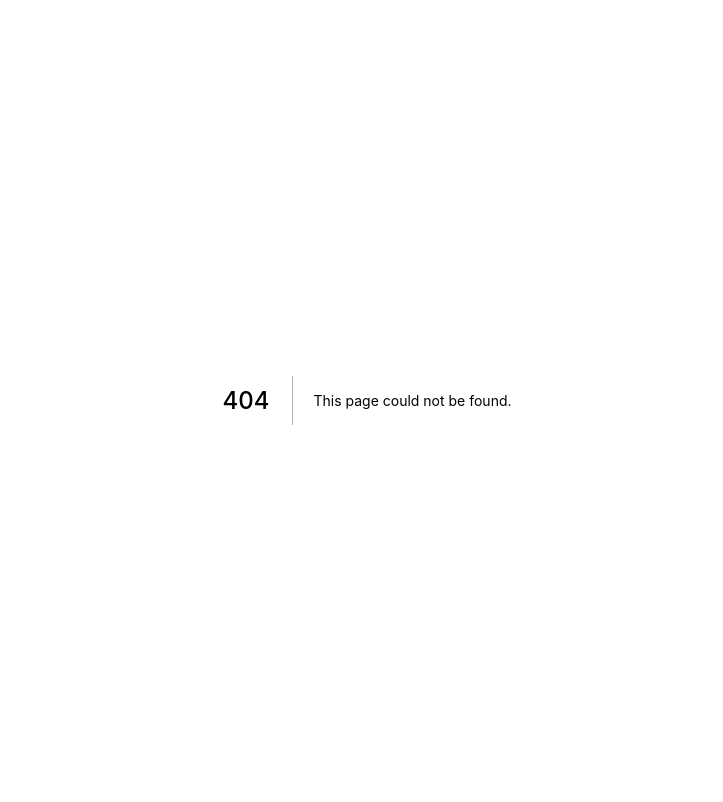
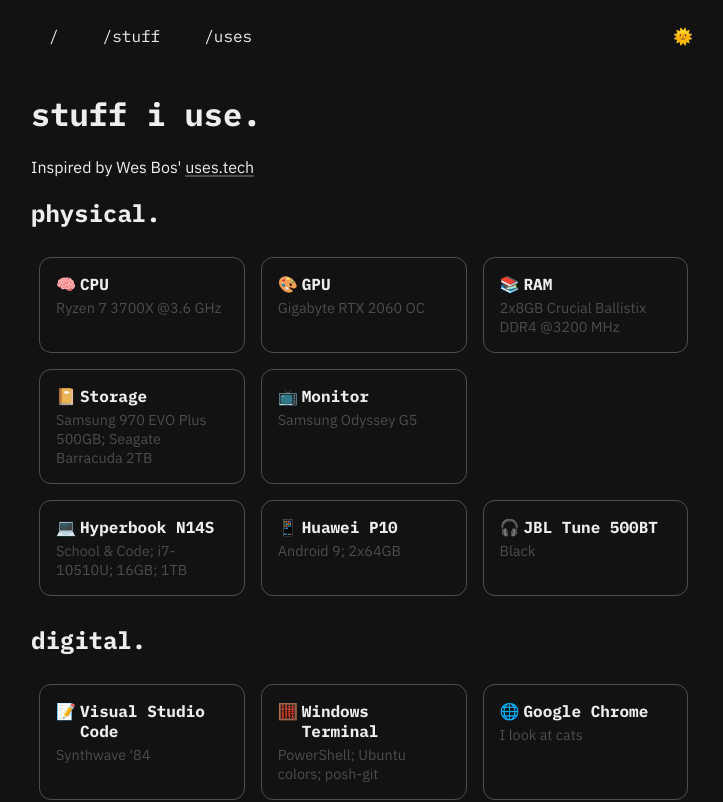
Before and after one commit to datejer/dudek.sh, a Next.js app: page /uses in a window 1280 px wide. Before the commit this address had no page. Shown: the top 802 px of the page, without its empty margins (273-996 px from the left). Built offline with nearby package versions, Linux system fonts and the light colour scheme.

Commit message:
Add /uses page

```diff
--- a/components/Button/Button.module.scss
+++ b/components/Button/Button.module.scss
@@ -4,6 +4,7 @@
 	border-radius: 0.5rem;
 	font-family: 'IBM Plex Mono', monospace;
 	border: 2px solid transparent;
+	transition: border 0.2s ease;
 
 	&:hover {
 		cursor: pointer;
--- a/components/PinnedRepos/PinnedRepos.js
+++ b/components/PinnedRepos/PinnedRepos.js
@@ -19,7 +19,7 @@
 			{pinned.map((repo, index) => (
 				<div className={styles.repoWrapper}>
 					<Tilty style={{ height: '100%' }}>
-						<a href={repo.link} target="_blank">
+						<a href={repo.link}>
 							<div
 								key={index}
 								className={styles.repo}
--- /dev/null
+++ b/components/UsesPage/UsesPage.js
@@ -0,0 +1,135 @@
+import SEO from '../SEO';
+
+import styles from './UsesPage.module.scss';
+
+export default function UsesPage() {
+	return (
+		<div>
+			<SEO title="uses" description="stuff i use" />
+			<h1 className={styles.title}>stuff i use.</h1>
+			<p>
+				Inspired by Wes Bos'{' '}
+				<a href="https://uses.tech/" textlink="true">
+					uses.tech
+				</a>
+			</p>
+
+			<h2 className={styles.title}>physical.</h2>
+			<div className={styles.itemGrid}>
+				<div className={styles.itemWrapper}>
+					<div className={styles.item}>
+						<div>
+							🧠
+							<h3>CPU</h3>
+						</div>
+						<p>Ryzen 7 3700X @3.6 GHz</p>
+					</div>
+				</div>
+				<div className={styles.itemWrapper}>
+					<div className={styles.item}>
+						<div>
+							🎨
+							<h3>GPU</h3>
+						</div>
+						<p>Gigabyte RTX 2060 OC</p>
+					</div>
+				</div>
+				<div className={styles.itemWrapper}>
+					<div className={styles.item}>
+						<div>
+							📚
+							<h3>RAM</h3>
+						</div>
+						<p>2x8GB Crucial Ballistix DDR4 @3200 MHz</p>
+					</div>
+				</div>
+				<div className={styles.itemWrapper}>
+					<div className={styles.item}>
+						<div>
+							📔
+							<h3>Storage</h3>
+						</div>
+						<p>Samsung 970 EVO Plus 500GB; Seagate Barracuda 2TB</p>
+					</div>
+				</div>
+				<div className={styles.itemWrapper}>
+					<div className={styles.item}>
+						<div>
+							📺
+							<h3>Monitor</h3>
+						</div>
+						<p>Samsung Odyssey G5</p>
+					</div>
+				</div>
+			</div>
+			<div className={styles.itemGrid}>
+				<div className={styles.itemWrapper}>
+					<div className={styles.item}>
+						<div>
+							💻
+							<h3>Hyperbook N14S</h3>
+						</div>
+						<p>School & Code; i7-10510U; 16GB; 1TB</p>
+					</div>
+				</div>
+				<div className={styles.itemWrapper}>
+					<div className={styles.item}>
+						<div>
+							📱
+							<h3> Huawei P10</h3>
+						</div>
+						<p>Android 9; 2x64GB</p>
+					</div>
+				</div>
+				<div className={styles.itemWrapper}>
+					<div className={styles.item}>
+						<div>
+							🎧
+							<h3>JBL Tune 500BT</h3>
+						</div>
+						<p>Black</p>
+					</div>
+				</div>
+			</div>
+
+			<h2 className={styles.title}>digital.</h2>
+			<div className={styles.itemGrid}>
+				<div className={styles.itemWrapper}>
+					<div className={styles.item}>
+						<div>
+							📝
+							<h3>Visual Studio Code</h3>
+						</div>
+						<p>Synthwave '84</p>
+					</div>
+				</div>
+				<div className={styles.itemWrapper}>
+					<div className={styles.item}>
+						<div>
+							🧮
+							<h3>Windows Terminal</h3>
+						</div>
+						<p>PowerShell; Ubuntu colors; posh-git</p>
+					</div>
+				</div>
+				<div className={styles.itemWrapper}>
+					<div className={styles.item}>
+						<div>
+							🌐
+							<h3>Google Chrome</h3>
+						</div>
+						<p>I look at cats</p>
+					</div>
+				</div>
+				<div className={styles.itemWrapper}>
+					<div className={styles.item}>
+						<div>
+							▲<h3>Vercel</h3>
+						</div>
+						<p>Deploying apps (including this one)</p>
+					</div>
+				</div>
+			</div>
+		</div>
+	);
+}
--- /dev/null
+++ b/components/UsesPage/UsesPage.module.scss
@@ -0,0 +1,57 @@
+$mobileSize: 650px;
+$mobileSize2: 450px;
+
+.title {
+	font-family: 'IBM Plex Mono', monospace;
+}
+
+.itemGrid {
+	display: flex;
+	flex-wrap: wrap;
+	white-space: nowrap;
+
+	.itemWrapper {
+		width: 33%;
+		display: inline-block;
+		white-space: normal;
+		padding: 0.5rem;
+
+		@media screen and (max-width: $mobileSize) {
+			width: 50%;
+		}
+
+		@media screen and (max-width: $mobileSize2) {
+			width: 100%;
+		}
+
+		.item {
+			border: 1px solid var(--foreground-secondary);
+			border-radius: 0.75rem;
+			padding: 1rem;
+			height: 100%;
+
+			transition: border-color 0.2s ease;
+
+			&:hover {
+				border-color: var(--foreground);
+			}
+
+			div {
+				display: flex;
+
+				h3 {
+					font-family: 'IBM Plex Mono', monospace;
+					margin: 0 0 0.25rem 0.25rem;
+					font-size: 1rem;
+					display: inline-block;
+				}
+			}
+
+			p {
+				margin: 0;
+				font-size: 0.9rem;
+				color: var(--foreground-secondary);
+			}
+		}
+	}
+}
--- /dev/null
+++ b/pages/uses.js
@@ -0,0 +1,10 @@
+import Layout from '../components/Layout/Layout';
+import UsesPage from '../components/UsesPage/UsesPage';
+
+export default function Uses() {
+	return (
+		<Layout>
+			<UsesPage />
+		</Layout>
+	);
+}
```
Also changed, not shown: components/Technologies/Technologies.js (+2 -16 lines).
